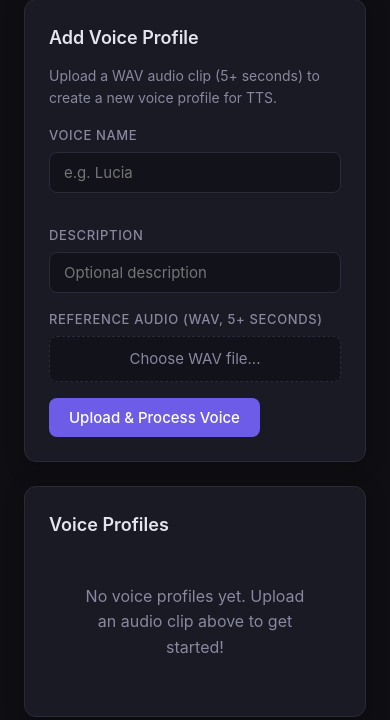
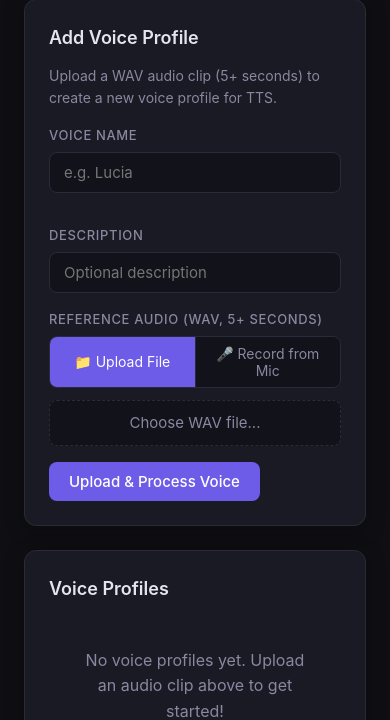
Before and after one commit to seiggy/lucia.audio, a Python web app: template dashboard/templates/index.html in a window 390 px wide. Shown: the part 147-867 px from the top of the page. Run offline with Jinja, Linux system fonts and the light colour scheme; the template is opened without the code that fills it, so the values that code supplies are empty.

Commit message:
Add browser microphone recording for voice profiles
- Tab UI to switch between file upload and mic recording
- Records via MediaRecorder API, converts webm/opus to 16-bit PCM WAV
- Real-time level meter and elapsed timer during recording
- Recorded audio previewed before upload, same submission flow

Co-authored-by: Copilot <223556219+Copilot@users.noreply.github.com>

```diff
--- a/dashboard/static/app.js
+++ b/dashboard/static/app.js
@@ -1,10 +1,21 @@
 // Lucia.Audio Dashboard
 
-// File input preview
+// ─── Tab switching ───
+document.querySelectorAll('.tab-btn').forEach(btn => {
+    btn.addEventListener('click', () => {
+        document.querySelectorAll('.tab-btn').forEach(b => b.classList.remove('active'));
+        document.querySelectorAll('.tab-content').forEach(c => c.classList.remove('active'));
+        btn.classList.add('active');
+        document.getElementById('tab-' + btn.dataset.tab).classList.add('active');
+    });
+});
+
+// ─── File input preview ───
 document.getElementById('voice-audio').addEventListener('change', function(e) {
     const file = e.target.files[0];
     const label = document.getElementById('file-label');
     const preview = document.getElementById('upload-preview');
+    recordedBlob = null; // clear any recording
 
     if (file) {
         label.textContent = file.name;
@@ -17,19 +28,187 @@ document.getElementById('voice-audio').addEventListener('change', function(e) {
     }
 });
 
-// Upload form
+// ─── Mic recording ───
+let mediaRecorder = null;
+let recordedChunks = [];
+let recordedBlob = null;
+let recordStartTime = 0;
+let timerInterval = null;
+let audioContext = null;
+let analyserNode = null;
+let levelRAF = null;
+
+const recordBtn = document.getElementById('record-btn');
+const recordTimer = document.getElementById('record-timer');
+const recordLevel = document.getElementById('record-level');
+const preview = document.getElementById('upload-preview');
+
+recordBtn.addEventListener('click', async () => {
+    if (mediaRecorder && mediaRecorder.state === 'recording') {
+        stopRecording();
+    } else {
+        await startRecording();
+    }
+});
+
+async function startRecording() {
+    try {
+        const stream = await navigator.mediaDevices.getUserMedia({
+            audio: { channelCount: 1, sampleRate: 44100, echoCancellation: false, noiseSuppression: false }
+        });
+
+        // Level meter
+        audioContext = new AudioContext();
+        const source = audioContext.createMediaStreamSource(stream);
+        analyserNode = audioContext.createAnalyser();
+        analyserNode.fftSize = 256;
+        source.connect(analyserNode);
+        updateLevel();
+
+        recordedChunks = [];
+        mediaRecorder = new MediaRecorder(stream, { mimeType: 'audio/webm;codecs=opus' });
+
+        mediaRecorder.ondataavailable = (e) => {
+            if (e.data.size > 0) recordedChunks.push(e.data);
+        };
+
+        mediaRecorder.onstop = async () => {
+            stream.getTracks().forEach(t => t.stop());
+            cancelAnimationFrame(levelRAF);
+            if (audioContext) { audioContext.close(); audioContext = null; }
+            recordLevel.style.width = '0%';
+
+            // Convert webm to WAV
+            const webmBlob = new Blob(recordedChunks, { type: 'audio/webm' });
+            recordedBlob = await convertToWav(webmBlob);
+
+            const url = URL.createObjectURL(recordedBlob);
+            preview.src = url;
+            preview.style.display = 'block';
+
+            // Clear file input so form uses recording
+            document.getElementById('voice-audio').value = '';
+            document.getElementById('file-label').textContent = 'Choose WAV file...';
+        };
+
+        mediaRecorder.start(100);
+        recordStartTime = Date.now();
+        recordBtn.textContent = '⏹ Stop Recording';
+        recordBtn.classList.add('recording');
+        timerInterval = setInterval(updateTimer, 100);
+
+    } catch (err) {
+        alert('Microphone access denied: ' + err.message);
+    }
+}
+
+function stopRecording() {
+    if (mediaRecorder && mediaRecorder.state === 'recording') {
+        mediaRecorder.stop();
+    }
+    clearInterval(timerInterval);
+    recordBtn.textContent = '⏺ Start Recording';
+    recordBtn.classList.remove('recording');
+}
+
+function updateTimer() {
+    const elapsed = (Date.now() - recordStartTime) / 1000;
+    const mins = Math.floor(elapsed / 60).toString().padStart(1, '0');
+    const secs = Math.floor(elapsed % 60).toString().padStart(2, '0');
+    const tenths = Math.floor((elapsed * 10) % 10);
+    recordTimer.textContent = `${mins}:${secs}.${tenths}`;
+}
+
+function updateLevel() {
+    if (!analyserNode) return;
+    const data = new Uint8Array(analyserNode.frequencyBinCount);
+    analyserNode.getByteFrequencyData(data);
+    const avg = data.reduce((a, b) => a + b, 0) / data.length;
+    recordLevel.style.width = Math.min(100, (avg / 128) * 100) + '%';
+    levelRAF = requestAnimationFrame(updateLevel);
+}
+
+// Convert webm/opus blob to 16-bit PCM WAV using AudioContext
+async function convertToWav(blob) {
+    const arrayBuffer = await blob.arrayBuffer();
+    const ctx = new OfflineAudioContext(1, 1, 44100); // temp context for decoding
+    const audioBuffer = await ctx.decodeAudioData(arrayBuffer);
+
+    // Resample to 44100 mono
+    const numSamples = audioBuffer.length;
+    const sampleRate = audioBuffer.sampleRate;
+    const channelData = audioBuffer.getChannelData(0);
+
+    // Encode to WAV
+    const wavBuffer = encodeWav(channelData, sampleRate);
+    return new Blob([wavBuffer], { type: 'audio/wav' });
+}
+
+function encodeWav(samples, sampleRate) {
+    const buffer = new ArrayBuffer(44 + samples.length * 2);
+    const view = new DataView(buffer);
+
+    // RIFF header
+    writeString(view, 0, 'RIFF');
+    view.setUint32(4, 36 + samples.length * 2, true);
+    writeString(view, 8, 'WAVE');
+
+    // fmt chunk
+    writeString(view, 12, 'fmt ');
+    view.setUint32(16, 16, true);           // chunk size
+    view.setUint16(20, 1, true);            // PCM
+    view.setUint16(22, 1, true);            // mono
+    view.setUint32(24, sampleRate, true);   // sample rate
+    view.setUint32(28, sampleRate * 2, true); // byte rate
+    view.setUint16(32, 2, true);            // block align
+    view.setUint16(34, 16, true);           // bits per sample
+
+    // data chunk
+    writeString(view, 36, 'data');
+    view.setUint32(40, samples.length * 2, true);
+
+    // PCM samples
+    let offset = 44;
+    for (let i = 0; i < samples.length; i++) {
+        const s = Math.max(-1, Math.min(1, samples[i]));
+        view.setInt16(offset, s < 0 ? s * 0x8000 : s * 0x7FFF, true);
+        offset += 2;
+    }
+
+    return buffer;
+}
+
+function writeString(view, offset, str) {
+    for (let i = 0; i < str.length; i++) {
+        view.setUint8(offset + i, str.charCodeAt(i));
+    }
+}
+
+// ─── Upload form (handles both file and recording) ───
 document.getElementById('upload-form').addEventListener('submit', async function(e) {
     e.preventDefault();
 
     const btn = document.getElementById('upload-btn');
     const btnText = btn.querySelector('.btn-text');
     const btnLoading = btn.querySelector('.btn-loading');
+    const fileInput = document.getElementById('voice-audio');
+
+    // Validate: must have either a file or a recording
+    if (!fileInput.files[0] && !recordedBlob) {
+        alert('Please upload a WAV file or record from your microphone.');
+        return;
+    }
 
     btn.disabled = true;
     btnText.style.display = 'none';
     btnLoading.style.display = 'inline';
 
     const formData = new FormData(this);
+
+    // If we have a recording, replace the file field
+    if (recordedBlob && !fileInput.files[0]) {
+        formData.set('audio', recordedBlob, 'recording.wav');
+    }
 
     try {
         const resp = await fetch('/api/voices', {
@@ -42,7 +221,6 @@ document.getElementById('upload-form').addEventListener('submit', async function
             throw new Error(err.detail || 'Upload failed');
         }
 
-        // Reload page to show new voice
         window.location.reload();
     } catch (err) {
         alert('Error: ' + err.message);
--- a/dashboard/static/style.css
+++ b/dashboard/static/style.css
@@ -326,3 +326,106 @@ footer a:hover {
         gap: 0.25rem;
     }
 }
+
+/* Audio source tabs */
+.audio-source-tabs {
+    display: flex;
+    gap: 0;
+    margin-bottom: 0.75rem;
+    border: 1px solid var(--border);
+    border-radius: 8px;
+    overflow: hidden;
+}
+
+.tab-btn {
+    flex: 1;
+    padding: 0.5rem 1rem;
+    background: var(--bg-input);
+    border: none;
+    color: var(--text-dim);
+    font-size: 0.875rem;
+    font-family: inherit;
+    cursor: pointer;
+    transition: all 0.2s;
+}
+
+.tab-btn:not(:last-child) {
+    border-right: 1px solid var(--border);
+}
+
+.tab-btn.active {
+    background: var(--accent);
+    color: white;
+}
+
+.tab-content {
+    display: none;
+}
+
+.tab-content.active {
+    display: block;
+}
+
+/* Recorder */
+.recorder {
+    display: flex;
+    align-items: center;
+    gap: 0.75rem;
+    padding: 0.75rem;
+    background: var(--bg-input);
+    border: 1px solid var(--border);
+    border-radius: 8px;
+}
+
+.btn-record {
+    padding: 0.5rem 1rem;
+    border: none;
+    border-radius: 6px;
+    background: var(--bg-card);
+    border: 1px solid var(--border);
+    color: var(--text);
+    font-size: 0.875rem;
+    font-family: inherit;
+    cursor: pointer;
+    transition: all 0.2s;
+    white-space: nowrap;
+}
+
+.btn-record:hover {
+    border-color: var(--accent);
+}
+
+.btn-record.recording {
+    background: var(--danger);
+    border-color: var(--danger);
+    color: white;
+    animation: pulse 1.5s infinite;
+}
+
+@keyframes pulse {
+    0%, 100% { opacity: 1; }
+    50% { opacity: 0.7; }
+}
+
+.record-timer {
+    font-family: 'SF Mono', 'Cascadia Code', monospace;
+    font-size: 0.9375rem;
+    color: var(--text-dim);
+    min-width: 3.5rem;
+}
+
+.record-level-bar {
+    flex: 1;
+    height: 6px;
+    background: var(--bg);
+    border-radius: 3px;
+    overflow: hidden;
+}
+
+.record-level-fill {
+    height: 100%;
+    width: 0%;
+    background: var(--success);
+    border-radius: 3px;
+    transition: width 0.1s;
+}
--- a/dashboard/templates/index.html
+++ b/dashboard/templates/index.html
@@ -31,10 +31,23 @@
                     </div>
                 </div>
                 <div class="form-group">
-                    <label for="voice-audio">Reference Audio (WAV, 5+ seconds)</label>
-                    <div class="file-input-wrapper">
-                        <input type="file" id="voice-audio" name="audio" accept="audio/wav,audio/wave,.wav" required>
-                        <div class="file-input-label" id="file-label">Choose WAV file...</div>
+                    <label>Reference Audio (WAV, 5+ seconds)</label>
+                    <div class="audio-source-tabs">
+                        <button type="button" class="tab-btn active" data-tab="file">📁 Upload File</button>
+                        <button type="button" class="tab-btn" data-tab="mic">🎤 Record from Mic</button>
+                    </div>
+                    <div class="tab-content active" id="tab-file">
+                        <div class="file-input-wrapper">
+                            <input type="file" id="voice-audio" name="audio" accept="audio/wav,audio/wave,.wav">
+                            <div class="file-input-label" id="file-label">Choose WAV file...</div>
+                        </div>
+                    </div>
+                    <div class="tab-content" id="tab-mic">
+                        <div class="recorder">
+                            <button type="button" class="btn btn-record" id="record-btn">⏺ Start Recording</button>
+                            <span class="record-timer" id="record-timer"></span>
+                            <div class="record-level-bar"><div class="record-level-fill" id="record-level"></div></div>
+                        </div>
                     </div>
                     <audio id="upload-preview" controls style="display:none; margin-top: 0.5rem; width: 100%;"></audio>
                 </div>
```
